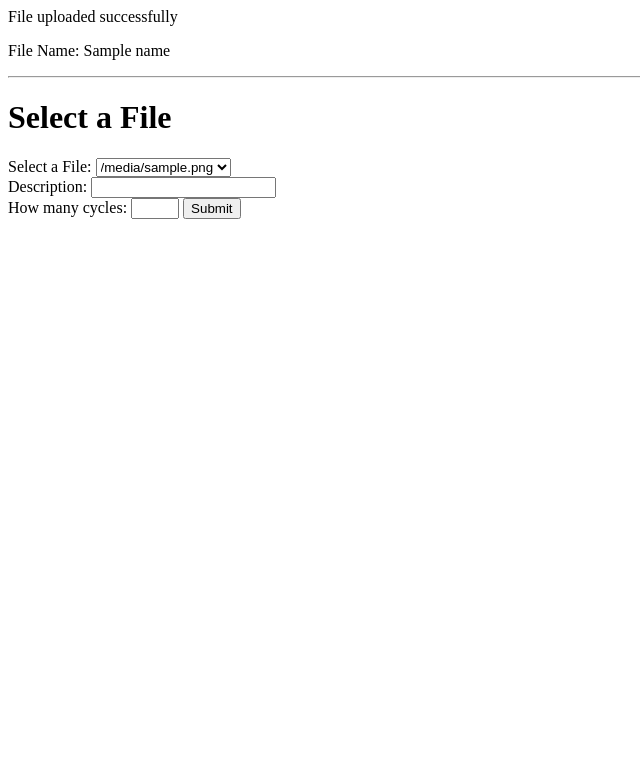
After one commit to uqarni/gepeto, a Flask app: template templates/j-describe-file.html in a window 1280 px wide. The commit adds this page. Shown: the top 783 px of the page, without its empty margins (0-640 px from the left). Run offline with Flask 2, Linux system fonts and the light colour scheme; the template is opened without the code that fills it: most values are stand-ins (such as "Sample title", 1, 10 or a date in 2020).

Commit message:
progress on front end for cleaning

```diff
--- a/app.py
+++ b/app.py
@@ -2,42 +2,54 @@ from distutils.log import debug
 from fileinput import filename
 from flask import *
 from replit import db
+import uuid
 import os
 
+app = Flask(__name__)
 
-
-app = Flask(__name__)
 
 @app.route('/')
 def main():
   return render_template("index.html")
 
 
-@app.route('/success', methods=['POST'])
-def success():
+@app.route('/describe-file', methods=['POST'])
+def describefile():
   if request.method == 'POST':
     f = request.files['file']
     f.save(os.path.join("user-uploads", f.filename))
-    return render_template("acknowledge.html", name=f.filename)
-
-@app.route('/submit-form', methods=['POST'])
-def submit_form():
-    model = request.form['model']
-    prompt = request.form['prompt']
-    temperature = request.form['temperature']
-    max_tokens = request.form['max_tokens']
-    top_p = request.form['top_p']
-    frequency_penalty = request.form['frequency_penalty']
-    presence_penalty = request.form['presence_penalty']
-    stop = request.form['stop']
-    n = request.form['n']
-    echo = request.form.get('echo')
-
-    # Here you can save the form data to a database, write to a file, or do any other processing you need.
-    # For example, you can print the data to the console:
+    files = os.listdir("user-uploads")
+    return render_template("j-describe-file.html",
+                           files=files,
+                           name=f.filename)
 
 
-    return render_template("fine-tune-submitted.html")
+@app.route('/fine-tuner', methods=['POST'])
+def finetuner():
+  from python.model_functions import raw_pr
+
+  filename = request.form["filename"]
+  description = request.form["description"]
+  cycles = request.form["cycles"]
+  new_id = uuid.uuid4().hex
+
+  db["pr-"+new_id] = {
+    "filename": filename,
+    "description": description,
+    "cycles": cycles,
+    "file-type": filename.rsplit(".",1)[1],
+    "prompt-response-docs": {}
+  }
+  file_path = "user-uploads/"+filename
+
+  with open(file_path, "r") as f:
+    text = f.read()
+
+  cleansed = raw_pr(file = text, topic = description, cycles = cycles)
+  return render_template('k-fine-tuner.html')
+
+
+
 
 if __name__ == '__main__':
   app.run(host='0.0.0.0', port=81, debug=True)
--- /dev/null
+++ b/python/playground.py
@@ -0,0 +1,5 @@
+from replit import db
+
+keys = db.keys()
+for i in keys:
+  print(db[i])
--- a/templates/index.html
+++ b/templates/index.html
@@ -3,7 +3,7 @@
     <title>upload the file : GFG</title>
 </head>
 <body>
-    <form action = "/success" method = "post" enctype="multipart/form-data">
+    <form action = "/describe-file" method = "post" enctype="multipart/form-data">
         <input type="file" name="file" />
         <input type = "submit" value="Upload">
     </form>
--- /dev/null
+++ b/templates/j-describe-file.html
@@ -0,0 +1,27 @@
+<html>
+   <head>
+      <title>success</title>
+   </head>
+   <body>
+      <p>File uploaded successfully</p>
+      <p>File Name: {{name}}</p>
+     <p></p>
+     <hr>
+     <h1>Select a File</h1>
+    <form action="/fine-tuner" method="post">
+      <label for="file-select">Select a File:</label>
+      <select id="file-select" name="filename">
+        {% for file in files %}
+          <option value="{{ file }}">{{ file }}</option>
+        {% endfor %}
+      </select>
+      <br>
+      <label for="description">Description:</label>
+      <input type="text" id="description" name="description">
+      <br>
+      <label for="cycles">How many cycles:</label>
+      <input type="number" id="cycles" name="cycles" min="1" max="5" required>
+      <input type="submit" value="Submit">
+    </form>
+   </body>
+</html>
```
Also changed, not shown: python/model_functions.py (+7 -6 lines), templates/acknowledge.html (deleted, +0 -64 lines), templates/k-fine-tuner.html (added, +8 -0 lines), templates/l-fine-tune-submitted.html (renamed from templates/fine-tune-submitted.html), user-uploads/Screen Shot 2023-02-21 at 11.36.16 AM.png (added), user-uploads/Screenshot 2023-02-23 at 11.22.59 AM.png (added), user-uploads/Screenshot 2023-02-27 at 1.02.34 PM.png (deleted), user-uploads/Screenshot 2023-02-27 at 8.48.46 PM.png (added).
